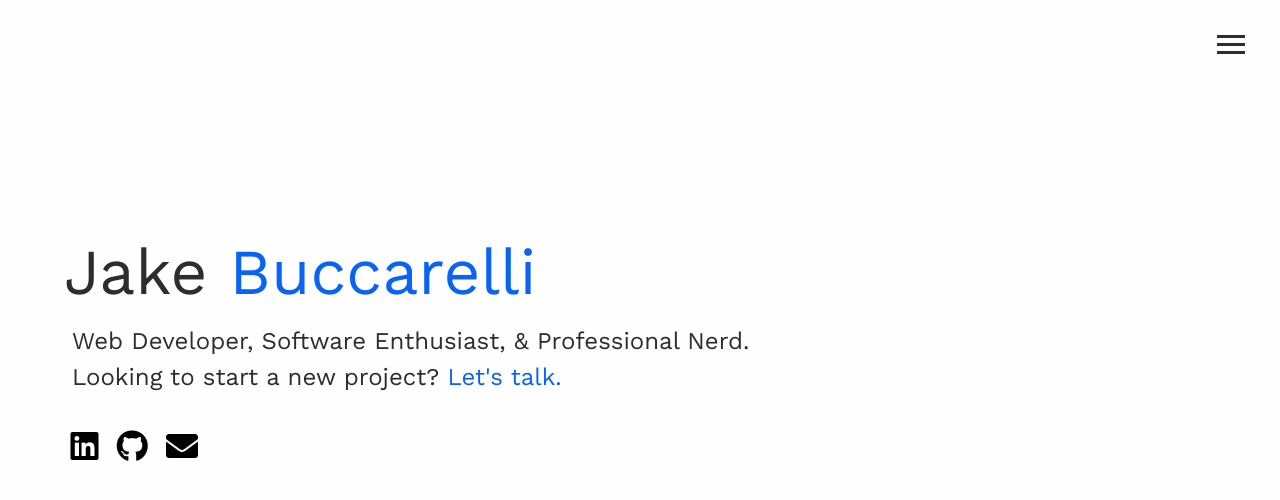
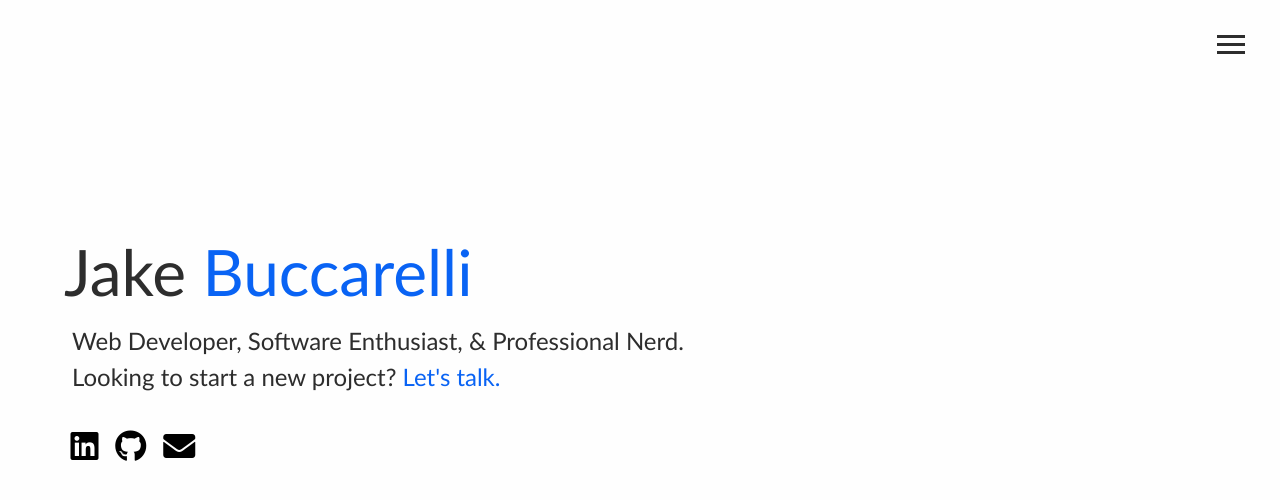
Before and after one commit to jtb1137/buccarelli-portfolio, a website: page dist/index.html in a window 1280 px wide. Drawn offline with nearby package versions, Linux system fonts and the light colour scheme.

Commit message:
font changes

```diff
--- a/package.json
+++ b/package.json
@@ -3,12 +3,15 @@
   "version": "1.0.0",
   "description": "personal portfolio website",
   "main": "index.js",
+  "homepage": "https://jtb1137.github.io/portfolio",
   "scripts": {
-    "sass": "node-sass -w scss/ -o dist/css/ --recursive"
+    "sass": "node-sass -w scss/ -o dist/css/ --recursive",
+    "deploy": "gh-pages -d dist"
   },
   "author": "Jake Buccarelli",
   "license": "ISC",
   "dependencies": {
+    "gh-pages": "^1.2.0",
     "node-sass": "^4.9.2",
     "typed.js": "^2.0.9"
   }
--- a/scss/main.scss
+++ b/scss/main.scss
@@ -11,7 +11,7 @@ body {
   color: set-text-color($primary-color);
   height: 100%;
   margin: 0;
-  font-family: "Work Sans", sans-serif;
+  font-family: "Gill Sans", "Gill Sans MT", Calibri, "Trebuchet MS", sans-serif;
   line-height: 1.5;
 }
 
```
Also changed, not shown: dist/about.html, dist/contact.html, dist/css/main.css, dist/index.html, dist/work.html, 1 other file.
